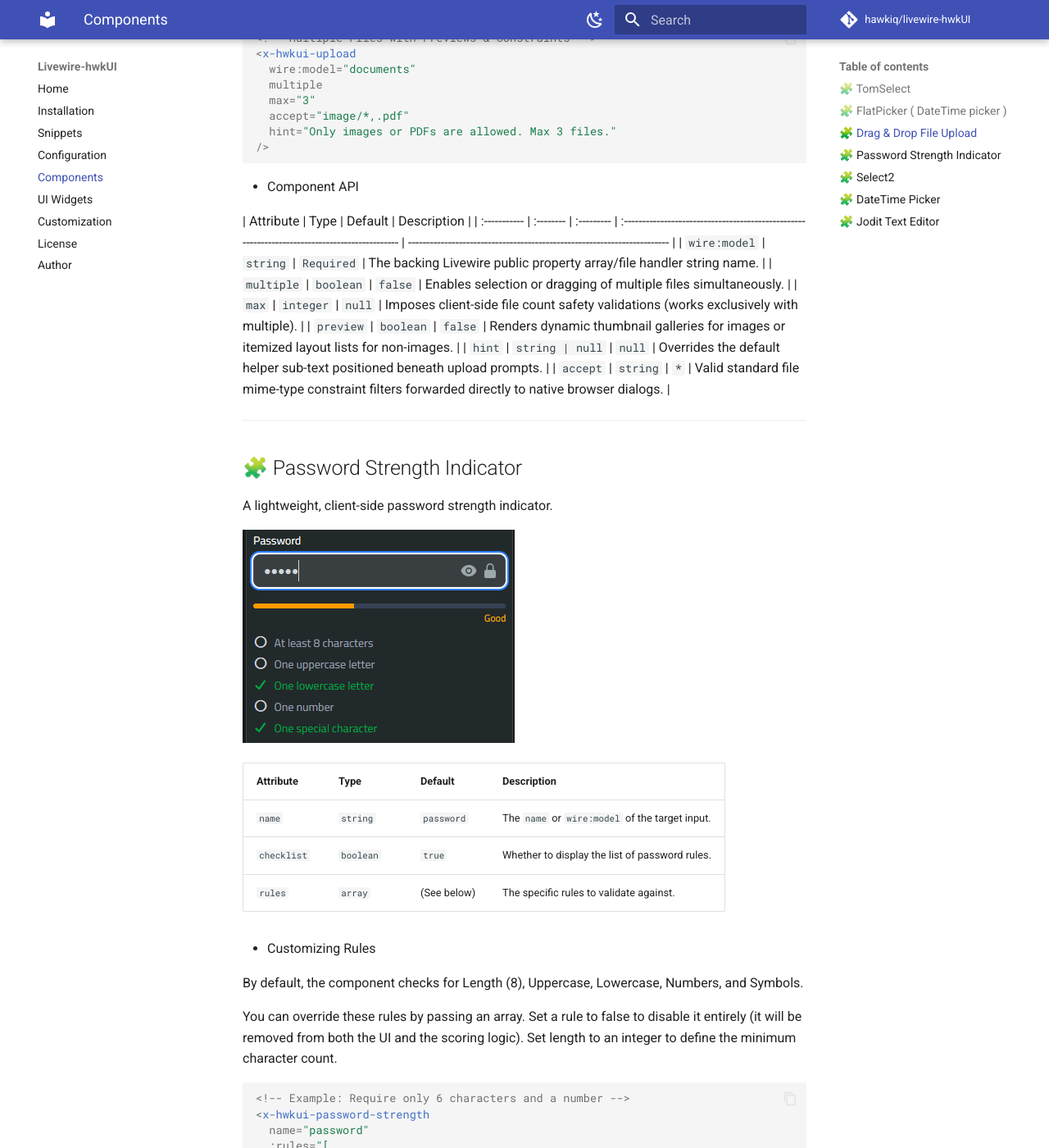
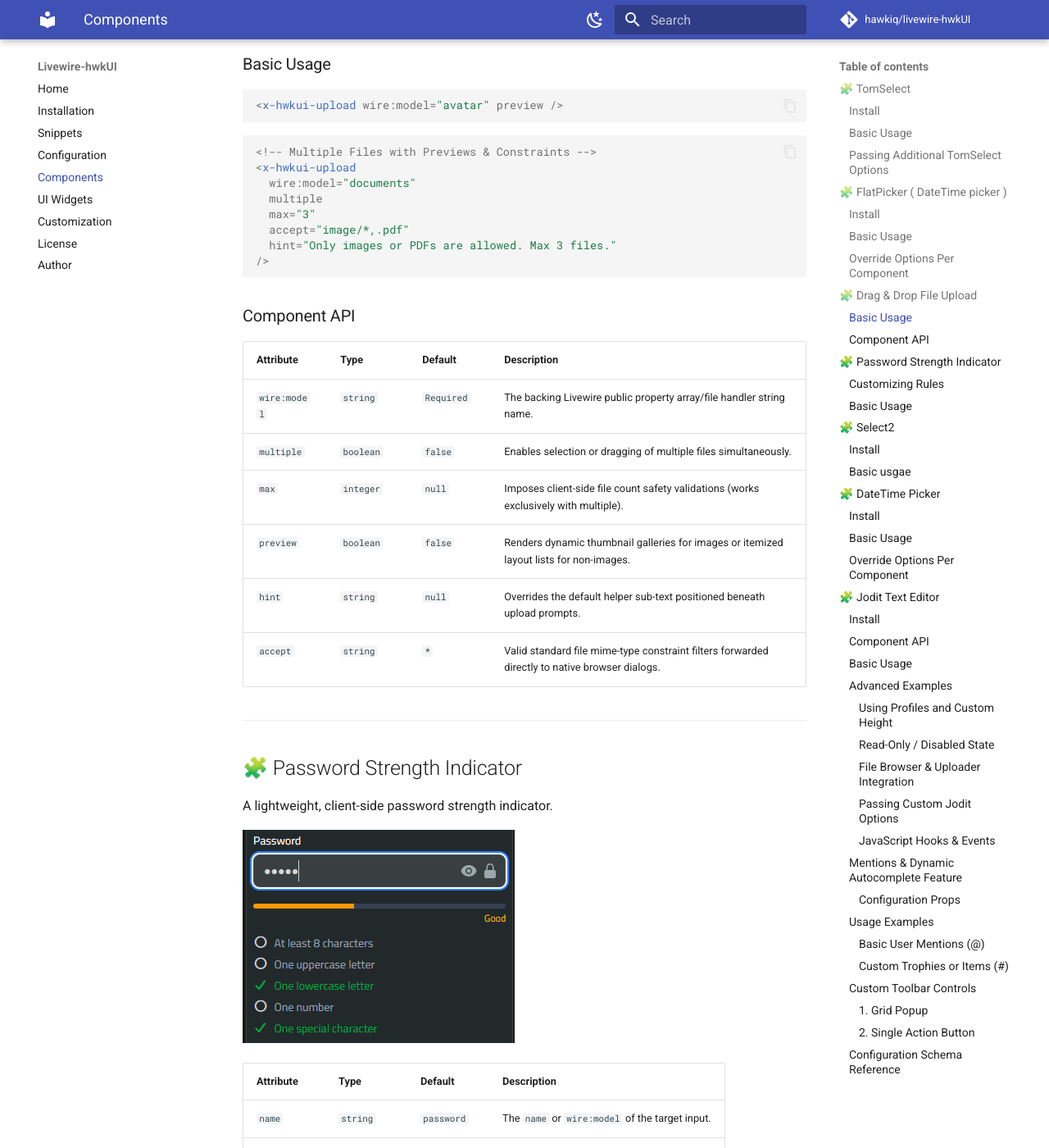
Before and after one commit to hawkiq/livewire-hwkUI, an MkDocs documentation site: the page built from docs/components.md, in a window 1280 px wide and 1400 px high, scrolled down 4497 px. Shown: the whole window at 82% size. Built offline with MkDocs 1.6.1 and Material for MkDocs 9.7.7, drawn with Linux system fonts in a browser that asks for light colours; comment, search, counter and statistics services are not loaded; some of the changed text lies outside the part shown.

Commit message:
fix: Added Readme for new features in Jodit

````diff
--- a/docs/components.md
+++ b/docs/components.md
@@ -4,7 +4,7 @@
 
 This component replaces Select2.js with a vanilla JS alternative, so it does not depend on jQuery.
 
-- Install
+### Install
 
 !!! note "Use either CDN method or npm which described in [Configuration](configuration.md) page."
 
@@ -22,7 +22,7 @@ import TomSelect from "tom-select";
 window.TomSelect = TomSelect;
 ```
 
-- Basic Usage
+### Basic Usage
 
 ```html
 <x-hwkui-tom-select
@@ -43,7 +43,7 @@ window.TomSelect = TomSelect;
 </x-hwkui-tom-select>
 ```
 
-- Passing Additional TomSelect Options
+### Passing Additional TomSelect Options
 
 You can pass extra options via the `:options` attribute:
 
@@ -68,7 +68,7 @@ More information about TomSelect setup can be found at the official website [Tom
 
 This component provides an elegant datetime picker powered by FlatPickr, ready to use in your Laravel Livewire app with a clean, customizable Blade syntax.
 
-- Install
+### Install
 
 !!! note "Use either CDN method or npm which described in [Configuration](configuration.md) page."
 I'll use modern and prefered way in this tutorial .
@@ -88,7 +88,7 @@ window.flatpickr = flatpickr;
 window.monthSelectPlugin = monthSelectPlugin;
 ```
 
-- Basic Usage
+### Basic Usage
 
 ```html
 <x-hwkui-flat-picker
@@ -121,7 +121,7 @@ You can configure default picker options globally in `config/hwkui.php`
 
 You can explore all available options on the [Options page](https://flatpickr.js.org/options/) and see what you can add.
 
-- Override Options Per Component
+### Override Options Per Component
 
 to Override settings for individual instances using the `:options` attribute:
 
@@ -213,7 +213,7 @@ A premium, accessible, and reactive file upload component designed for Laravel,
 
 !!! note "No setup is required since its depends on AlpineJs which comes with Livewire."
 
-- Basic Usage
+### Basic Usage
 
 ```html
 <x-hwkui-upload wire:model="avatar" preview />
@@ -230,15 +230,15 @@ A premium, accessible, and reactive file upload component designed for Laravel,
 />
 ```
 
-- Component API
+### Component API
 
-| Attribute    | Type      | Default    | Description                                                                                    |
-| :----------- | :-------- | :--------- | :--------------------------------------------------------------------------------------------- | ------------------------------------------------------------------------ |
+| Attribute    | Type      | Default    | Description|
+| :----------- | :-------- | :--------- | :--------------------------------------------------------------------------------------------- |
 | `wire:model` | `string`  | `Required` | The backing Livewire public property array/file handler string name.                           |
 | `multiple`   | `boolean` | `false`    | Enables selection or dragging of multiple files simultaneously.                                |
 | `max`        | `integer` | `null`     | Imposes client-side file count safety validations (works exclusively with multiple).           |
 | `preview`    | `boolean` | `false`    | Renders dynamic thumbnail galleries for images or itemized layout lists for non-images.        |
-| `hint`       | `string   | null`      | `null`                                                                                         | Overrides the default helper sub-text positioned beneath upload prompts. |
+| `hint`       | `string`   | `null`      | Overrides the default helper sub-text positioned beneath upload prompts. |
 | `accept`     | `string`  | `*`        | Valid standard file mime-type constraint filters forwarded directly to native browser dialogs. |
 
 ---
@@ -255,7 +255,7 @@ A lightweight, client-side password strength indicator.
 | `checklist` | `boolean` | `true`      | Whether to display the list of password rules.  |
 | `rules`     | `array`   | (See below) | The specific rules to validate against.         |
 
-- Customizing Rules
+### Customizing Rules
 
 By default, the component checks for Length (8), Uppercase, Lowercase, Numbers, and Symbols.
 
@@ -275,7 +275,7 @@ You can override these rules by passing an array. Set a rule to false to disable
 />
 ```
 
-- Basic Usage
+### Basic Usage
 
 Place the `<x-hwkui-password-strength>` component directly below your password input. Ensure the `name` prop matches either the `name` or `wire:model` attribute of the target input.
 
@@ -291,7 +291,7 @@ Place the `<x-hwkui-password-strength>` component directly below your password i
 
 ## 🧩 Select2
 
-- Install
+### Install
 
 !!! note "Use either CDN method or npm which described in [Configuration](configuration.md) page."
 I'll use modern and prefered way in this tutorial .
@@ -310,7 +310,7 @@ window.jQuery = $;
 window.Select2 = $.fn.select2;
 ```
 
-- Basic usgae
+### Basic usgae
 
 ```html
 <x-hwkui-select
@@ -363,7 +363,7 @@ This component provides an elegant datetime picker powered by Tempus Dominus v6,
 !!! danger "Developer might abandoned this Project"
 As stated in official website This project is no longer active or supported
 
-- Install
+### Install
 
 !!! note "Use either CDN method or npm which described in [Configuration](configuration.md) page."
 I'll use modern and prefered way in this tutorial .
@@ -386,7 +386,7 @@ window.tempusDominus = {
 };
 ```
 
-- Basic Usage
+### Basic Usage
 
 ```html
 <x-hwkui-datetime
@@ -431,7 +431,7 @@ You can configure default picker options globally in `config/hwkui.php`
 
 You can explore all available options on the [Options page](https://getdatepicker.com/6/options/) and see what you can add.
 
-- Override Options Per Component
+### Override Options Per Component
 
 Override settings for individual instances using the `:options` attribute:
 
@@ -463,7 +463,7 @@ Override settings for individual instances using the `:options` attribute:
 
 Lightweight Blade component powered by Jodit Rich Text Editor, Alpine.js, and Livewire. It features built-in support for two-way data binding, custom toolbar profiles, file/image uploading, and read-only states.
 
-- Install
+### Install
 
 !!! note "Use either CDN method or npm which described in [Configuration](configuration.md) page."
 
@@ -490,7 +490,7 @@ window.Jodit = Jodit;
 @import "jodit/es2021/jodit";
 ```
 
-- Component API
+### Component API
 
 You can customize the editor instance using the following properties:
 
@@ -509,7 +509,7 @@ You can customize the editor instance using the following properties:
 ---
 
 
-- Basic Usage
+### Basic Usage
 
 
 ```html
@@ -521,9 +521,9 @@ You can customize the editor instance using the following properties:
 
 
 
-- Advanced Examples
+### Advanced Examples
 
-- 1. Using Profiles and Custom Height
+#### Using Profiles and Custom Height
 
 Choose from pre-defined toolbar profiles (`full`, `simple`, `minimal`) and set a fixed height:
 
@@ -561,7 +561,7 @@ Pass extra configuration settings straight into the underlying Jodit instance:
 
 ---
 
-- JavaScript Hooks & Events
+#### JavaScript Hooks & Events
 
 The component triggers custom Alpine / DOM events that allow you to interact with the Jodit instance programmatically:
 
@@ -580,13 +580,13 @@ document.addEventListener('jodit:ready', (event) => {
 
 ```
 
-- Mentions & Dynamic Autocomplete Feature
+### Mentions & Dynamic Autocomplete Feature
 
 This component includes an interactive autocomplete and tagging feature. Typing a designated trigger character (such as `@` for users or `#` for items) opens a floating popup menu right at the cursor position, allowing users to search and insert custom items dynamically.
 
 ---
 
--  Configuration Props
+#### Configuration Props
 
 You can configure the autocomplete feature using the following attributes:
 
@@ -635,3 +635,89 @@ Change the trigger character to `#` and format the rendered and inserted layouts
 />
 
 ```
+
+### Custom Toolbar Controls
+
+You can add custom buttons, dropdown lists, or grid popups (for emojis for examples) directly through Blade or PHP using the `:extra-buttons` prop.
+
+---
+
+#### 1. Grid Popup
+
+Use `type => 'grid'` to render a grid popup with mixed media support (PNG images, SVGs, or raw text emojis).
+
+```php
+@php
+    $baseUrl = asset('images/icons');
+
+    $extraButtons = [
+        // Grid 1: Controller Inputs & Trophies
+        [
+            'name' => 'controller_inputs',
+            'iconURL' => "{$baseUrl}/controller.png", // Main toolbar icon
+            'tooltip' => 'Insert Controller Buttons',
+            'type' => 'grid',
+            'items' => [
+                ['name' => 'Cross', 'icon' => "{$baseUrl}/ps_x.png"],
+                ['name' => 'Circle', 'icon' => "{$baseUrl}/ps_circle.png"],
+                ['name' => 'Bronze Trophy', 'icon' => "{$baseUrl}/bronze.webp"],
+                ['name' => 'Platinum Trophy', 'icon' => "{$baseUrl}/platinum.png"],
+            ]
+        ],
+
+        // Grid 2: Text Emojis
+        [
+            'name' => 'emojis',
+            'iconURL' => "{$baseUrl}/emoji_picker.png",
+            'tooltip' => 'Insert Emoji',
+            'type' => 'grid',
+            'items' => [
+                ['name' => 'Smiley', 'icon' => '😋'],
+                ['name' => 'Wink', 'icon' => '😉'],
+                ['name' => 'Cool', 'icon' => '😎'],
+                ['name' => 'Fire', 'icon' => '🔥'],
+            ]
+        ]
+    ];
+@endphp
+
+<x-hwkui-editor wire:model="content" :extra-buttons="$extraButtons" />
+
+```
+
+---
+
+
+#### 2. Single Action Button
+
+Omit `type` and `list` to make a standard single-click toolbar button.
+
+```php
+@php
+    $extraButtons = [
+        [
+            'name' => 'trophy_button',
+            'iconURL' => asset('images/icons/gold.webp'),
+            'tooltip' => 'Insert Gold Trophy',
+            'insert_html' => '<img src="/images/icons/gold.webp" title="Gold Trophy" alt="Gold Trophy" class="inline-trophy" />&nbsp;'
+        ]
+    ];
+@endphp
+
+<x-hwkui-editor wire:model="content" :extra-buttons="$extraButtons" />
+
+```
+
+---
+
+### Configuration Schema Reference
+
+| Key | Type | Description |
+| --- | --- | --- |
+| `name` | `string` | Unique identifier for the control button. |
+| `iconURL` | `string` | Public URL to a PNG, SVG, or WEBP image for the main toolbar button. |
+| `tooltip` | `string` | Text displayed when hovering over the toolbar button. |
+| `type` | `string` | Set to `'grid'` for multi-column popups. Omit for standard menus/buttons. |
+| `items` | `array` | Used with `type => 'grid'`. List of items containing `name` and `icon` (URL or Emoji). |
+| `list` | `array` | Key-value pairs (`'inserted_html' => 'Label'`) for a vertical dropdown list. |
+| `insert_html` | `string` | HTML inserted directly into the editor for single-click buttons. |
````
Also changed, not shown: other parts of docs/components.md (+6 -6 lines).
